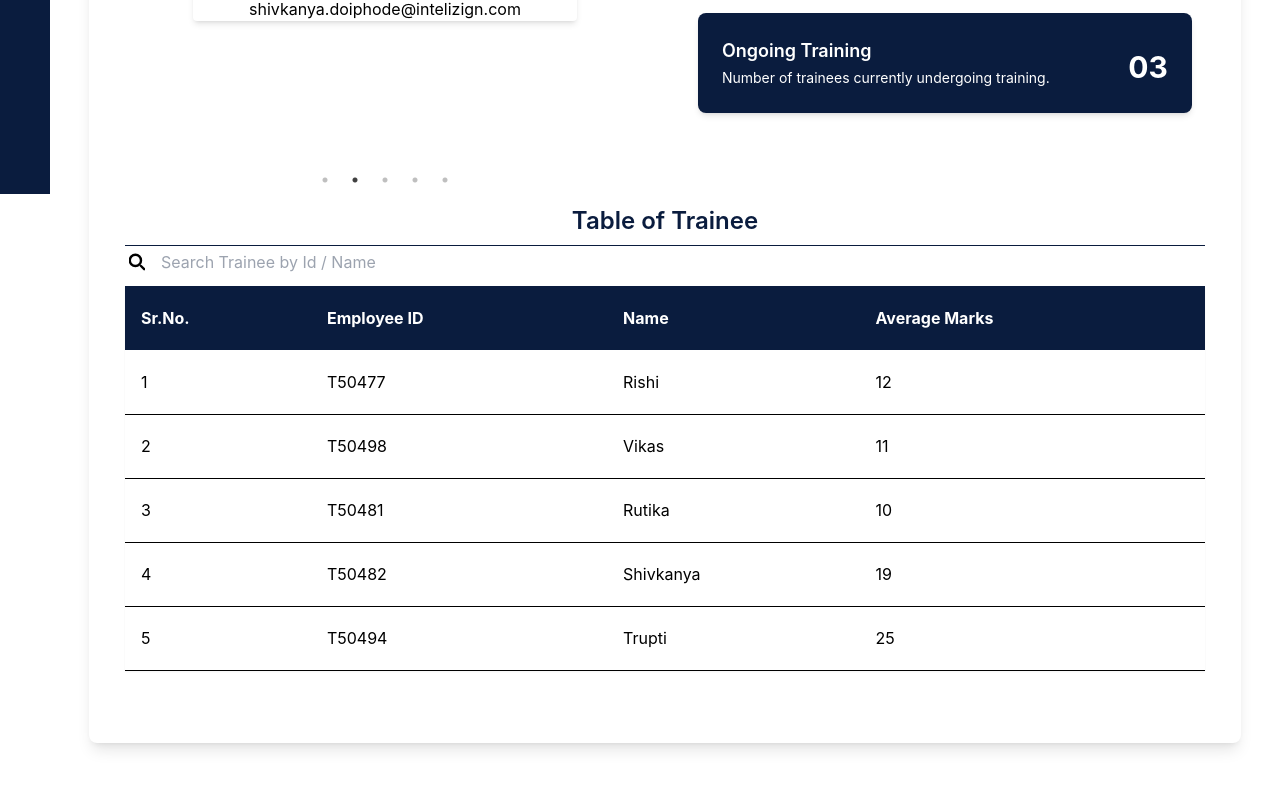
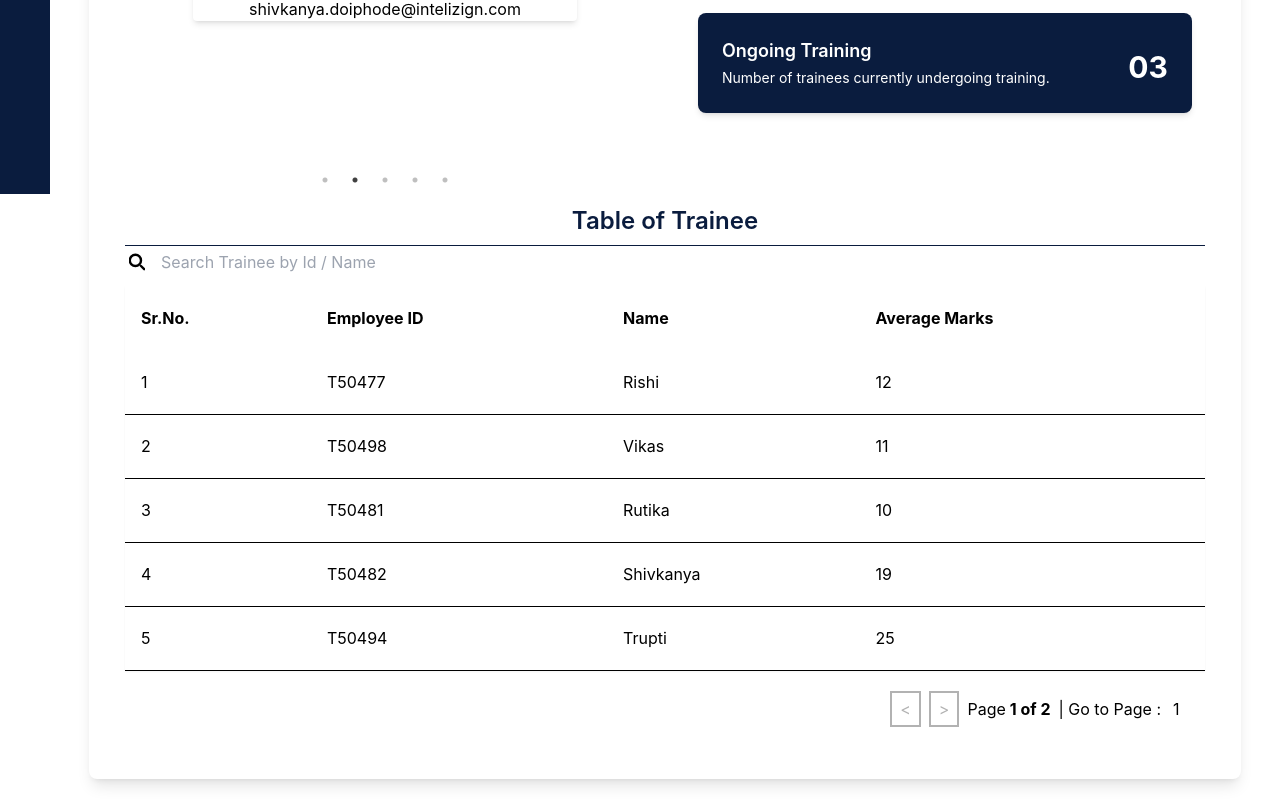
Before and after one commit to vikas-tonde/TMS-frontend, a React (Create React App) app: page /dashboard in a window 1280 px wide. Shown: the part 606-1417 px from the top of the page. Before the commit the page ends 1381 px from the top, so only its background shows below. Built offline with nearby package versions, Linux system fonts and the light colour scheme; no server answers.

Commit message:
TraineeExamTable

```diff
--- a/src/App.js
+++ b/src/App.js
@@ -17,6 +17,7 @@ import TraineeInfo from './Components/TraineeInfo'
 import "./index.css";
 import BulkEntryModuleForm from './Pages/BulkEntryModuleForm';
 import TraineeExamData from './Components/TraineeExamData';
+import TraineeTable from './Components/TraineeTable';
 function App() {
   return (
 
@@ -40,6 +41,7 @@ function App() {
             <Route path="/logout" element={<Logout />} />
             <Route path="/table/:empId" element={<TraineeInfo />} />
             <Route path="/TraineeExamData" element={<TraineeExamData />} />
+            <Route path="/traineeTable" element={<TraineeTable />} />
           </Route>
 
           <Route element={<RequireAuth> <TraineeLayout /> </RequireAuth>}>
--- a/src/Components/Table.jsx
+++ b/src/Components/Table.jsx
@@ -76,7 +76,7 @@ const Table = () => {
         </div>
 
         <table className="shadow-sm p-6 h-max w-full text-left mb-5 border-spacing-0" id="table-to-xls">
-          <thead className="bg-[#0A1C3E] text-white p-3 h-16 ">
+          <thead className="bg-gray-300 p-3 h-16 ">
             {table.getHeaderGroups().map((headerGroup) => (
               <tr key={headerGroup.id}>
                 {headerGroup.headers.map((header) => (
@@ -98,7 +98,7 @@ const Table = () => {
                 <tr
                   key={row.srno}
                   className={`
-                  ${i % 2 === 0 ? "bg-white" : "bg-white"} border-b border-gray-300 h-16 hover:bg-neutral-200
+                  ${i % 2 === 0 ? "bg-white" : "bg-white"} border-b border-gray-300 h-16
                   `}
                 >
                   {Object.entries(row).map(([key, value]) => (
@@ -115,7 +115,40 @@ const Table = () => {
             )}
           </tbody>
         </table>
+        {/* Pagination */}
+        <div className="flex items-center justify-end mt-2 gap-2">
+          <button
+            onClick={() => { table.previousPage() }}
+            disabled={!table.getCanPreviousPage()}
+            className="p-1 border-2 border-black disabled:opacity-30 px-2">{"<"}
+          </button>
+          <button
+            onClick={() => { table.nextPage() }}
+            disabled={!table.getCanNextPage()}
+            className="p-1 border-2 border-black disabled:opacity-30 px-2">{">"}
+          </button>
+          <span className="flex items-center gap-1">
+            <div>Page </div>
+            <strong>
+              {table.getState().pagination.pageIndex + 1} of{" "} {table.getPageCount() + 1}
+            </strong>
+          </span>
+          <span className="flex items-center gap-1">
+            | Go to Page :
+            <input
+              type="number"
+              className=" pl-2 w-10"
+              defaultValue={table.getState().pagination.pageIndex + 1}
+              onChange={(e) => {
+                const page = e.target.value ? Number(e.target.value) - 1 : 0;
+                table.setPageIndex(page);
+              }}
+            ></input>
+          </span>
+
+        </div>
       </div>
+
     </>
   );
 };
--- /dev/null
+++ b/src/Components/TraineeTable.js
@@ -0,0 +1,125 @@
+import { useState } from "react";
+import { createColumnHelper, flexRender, getCoreRowModel, getFilteredRowModel, getPaginationRowModel, useReactTable } from "@tanstack/react-table";
+
+
+const TraineeTable = () => {
+
+  const columnHelper = createColumnHelper();
+
+  const columns = [
+    columnHelper.accessor("", {
+      id: "srno",
+      cell: (info) => <span>{info.row.index + 1}</span>,
+      header: "Sr.No.",
+    }),
+    columnHelper.accessor("date", {
+      cell: (info) => <span>{info.getValue()}</span>,
+      header: "Date",
+    }),
+    columnHelper.accessor("name", {
+      cell: (info) => <span>{info.getValue()}</span>,
+      header: "Exam Name",
+    }),
+    columnHelper.accessor("avgMarks", {
+      cell: (info) => <span>{info.getValue()}</span>,
+      header: "Average Marks",
+    }),
+  ];
+  const [data] = useState([
+       { id: 1, date: '29-02-2024', examName: "ITK" , marks : 12 },
+       { id: 2, date: '29-02-2024', examName: "Teamcenter" , marks : 11 },
+       { id: 3, date: '29-02-2024', examName: "RAC" , marks : 10 },
+       { id: 4, date: '29-02-2024', examName: "BMIDE" , marks : 19 },
+       { id: 5, date: '29-02-2024', examName: "AWC" , marks : -15 },
+  ]);
+  const [globalFilter] = useState("");
+
+  const [search, setsearch] = useState("");
+
+  const table = useReactTable({
+    data,
+    columns,
+    state: {
+      globalFilter,
+    },
+    getFilteredRowModel: getFilteredRowModel(),
+    getCoreRowModel: getCoreRowModel(),
+    getPaginationRowModel: getPaginationRowModel(),
+  });
+
+  const data2 = [
+       { id: 1, date: '29-02-2024', examName: "ITK" , marks : 12 },
+       { id: 2, date: '29-02-2024', examName: "Teamcenter" , marks : 11 },
+       { id: 3, date: '29-02-2024', examName: "RAC" , marks : 10 },
+       { id: 4, date: '29-02-2024', examName: "BMIDE" , marks : 19 },
+       { id: 5, date: '29-02-2024', examName: "AWC" , marks : -15 },
+  ]
+
+  return (
+    <>
+      <div className=" mx-auto max-w-full md:p-3 2xl:p-6">
+        <h1 className="text-2xl font-semibold text-center py-2 text-[#0A1C3E] dark:text-white border-b border-gray-200 dark:border-gray-700">Table of Exams</h1>
+
+        <div className="" x-data="{ search: '' }">
+          <div className=" mb-2 w-50 flex rounded-md">
+            <svg className="w-5 h-8 pl-1 text-gray-500 dark:text-gray-400" aria-hidden="true" xmlns="http://www.w3.org/2000/svg" fill="none" viewBox="0 0 20 20">
+              <path stroke="currentColor" stroke-linecap="round" stroke-linejoin="round" stroke-width="3" d="m19 19-4-4m0-7A7 7 0 1 1 1 8a7 7 0 0 1 14 0Z" />
+            </svg>
+            <input
+
+              type="search"
+              onChange={(e) => { setsearch(e.target.value) }}
+              className="h-8 px-4 py-1 w-1/3 text-gray-800 focus:outline-none"
+              placeholder="Exam Name"
+              x-model="search" />
+          </div>
+        </div>
+
+        <table className="shadow-sm p-6 h-max w-full text-left mb-5 border-spacing-0" id="table-to-xls">
+          <thead className="bg-[#0A1C3E] text-white p-3 h-16 ">
+            {table.getHeaderGroups().map((headerGroup) => (
+              <tr key={headerGroup.id}>
+                {headerGroup.headers.map((header) => (
+                  <th key={header.id} className="capitalize px-4 py-2 ">
+                    {flexRender(
+                      header.column.columnDef.header,
+                      header.getContext()
+                    )}
+                  </th>
+                ))}
+              </tr>
+            ))}
+          </thead>
+          <tbody>
+            {data.length > 0 ? (
+            data.filter((item) => {
+                return search.toLowerCase() === '' ? item : item && item.examName && item.examName.toLowerCase().includes(search.toLowerCase())
+            }).map((row, i) => (
+                <tr
+                key={row.id}
+                className={`
+                    ${i % 2 === 0 ? "bg-white" : "bg-white"} border-b border-gray-300 h-16 hover:bg-neutral-200
+                `}
+                >
+                {Object.entries(row).map(([key, value]) => (
+                    <td key={key} className="px-4 py-2">
+                    {value}
+                    </td>
+                ))}
+                </tr>
+            ))
+            ) : (
+            <tr className="text-center h-32">
+                <td colSpan={columns.length}>No Record Found!</td>
+            </tr>
+            )}
+
+          </tbody>
+        </table>
+      </div>
+    </>
+  );
+};
+
+
+export default TraineeTable;
```
